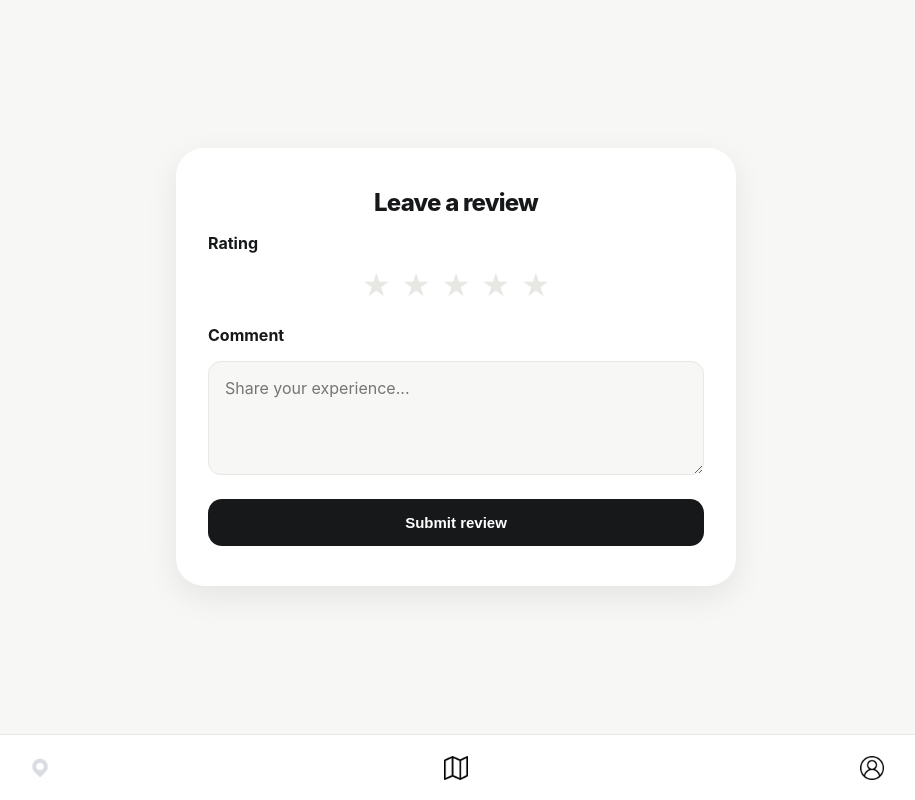
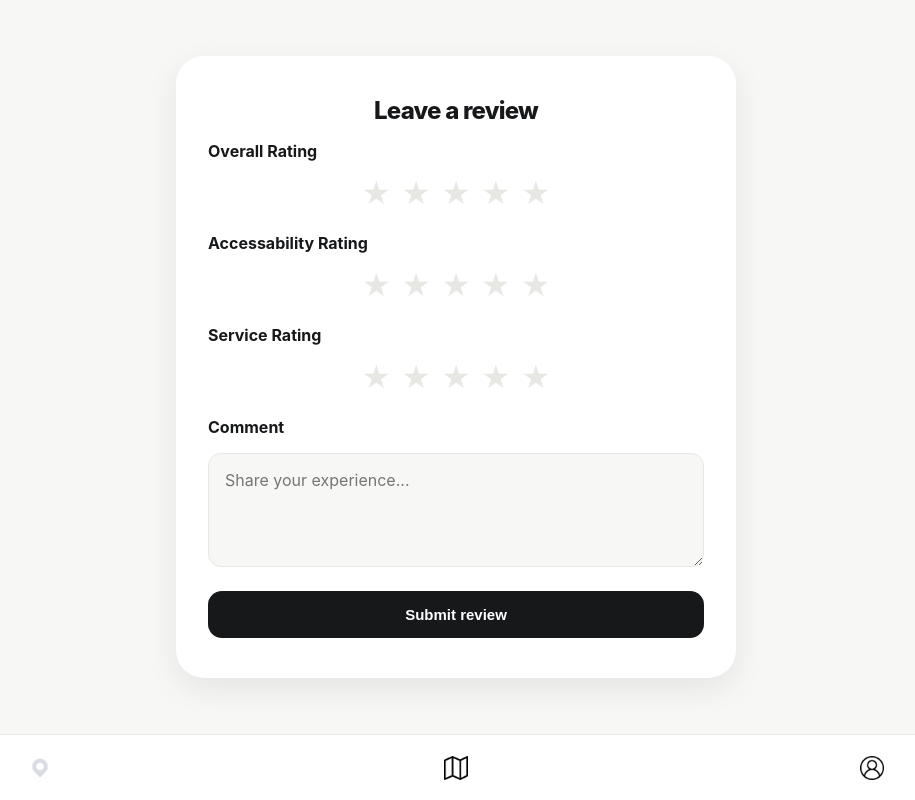
Before and after one commit to JGiles03/Project-Delta, a React (Vite) app in the folder project-delta-frontend/: page /venue/1/post-review in a window 1280 px wide. Shown: the whole page, without its empty margins (184-1099 px from the left). Built offline with nearby package versions, Linux system fonts and the light colour scheme; no server answers; sample sign-in values are in the browser's storage.

Commit message:
changed reviews

```diff
--- a/project-delta-frontend/src/Pages/ReviewForm/index.tsx
+++ b/project-delta-frontend/src/Pages/ReviewForm/index.tsx
@@ -69,7 +69,35 @@ export default function ReviewForm() {
         <h1>Leave a review</h1>
 
         <form onSubmit={handleSubmit}>
-          <label className="review-form-label">Rating</label>
+          <label className="review-form-label">Overall Rating</label>
+          <div className="rating-input">
+            {[1, 2, 3, 4, 5].map((star) => (
+              <button
+                type="button"
+                key={star}
+                className={`rating-star ${rating >= star ? 'active' : ''}`}
+                onClick={() => setRating(star)}
+              >
+                ★
+              </button>
+            ))}
+          </div>
+
+          <label className="review-form-label">Accessability Rating</label>
+          <div className="rating-input">
+            {[1, 2, 3, 4, 5].map((star) => (
+              <button
+                type="button"
+                key={star}
+                className={`rating-star ${rating >= star ? 'active' : ''}`}
+                onClick={() => setRating(star)}
+              >
+                ★
+              </button>
+            ))}
+          </div>
+
+          <label className="review-form-label">Service Rating</label>
           <div className="rating-input">
             {[1, 2, 3, 4, 5].map((star) => (
               <button
--- a/project-delta-frontend/src/Pages/ReviewsPage/index.tsx
+++ b/project-delta-frontend/src/Pages/ReviewsPage/index.tsx
@@ -70,19 +70,19 @@ if (reviews.length === 0) {
   );
 }
 
-  const visibleReviews = token
-    ? reviews
-    : reviews.slice(0, GUEST_VISIBLE_COUNT);
+  // const visibleReviews = token
+  //   ? reviews
+  //   : reviews.slice(0, GUEST_VISIBLE_COUNT);
 
-  const hasHiddenReviews =
-    !token && reviews.length > GUEST_VISIBLE_COUNT;
+  // const hasHiddenReviews =
+  //   !token && reviews.length > GUEST_VISIBLE_COUNT;
 
   return (
     <div className="reviews-page">
       <h1>Reviews</h1>
 
       <div className="reviews-scroll">
-        {visibleReviews.map((review) => (
+        {reviews.map((review) => (
           <div key={review.id} className="review-card">
             <div className="review-card-rating">
               {"★".repeat(review.rating)}
@@ -100,7 +100,7 @@ if (reviews.length === 0) {
           </div>
         ))}
 
-        {hasHiddenReviews && (
+        {/* {hasHiddenReviews && (
           <div className="review-card review-card-locked">
             <p>
               {reviews.length - GUEST_VISIBLE_COUNT} more review
@@ -117,7 +117,7 @@ if (reviews.length === 0) {
               Create an account
             </Link>
           </div>
-        )}
+        )} */}
       </div>
     </div>
   );
```
Also changed, not shown: 1 other file (tests, documents, lock files or other folders).
